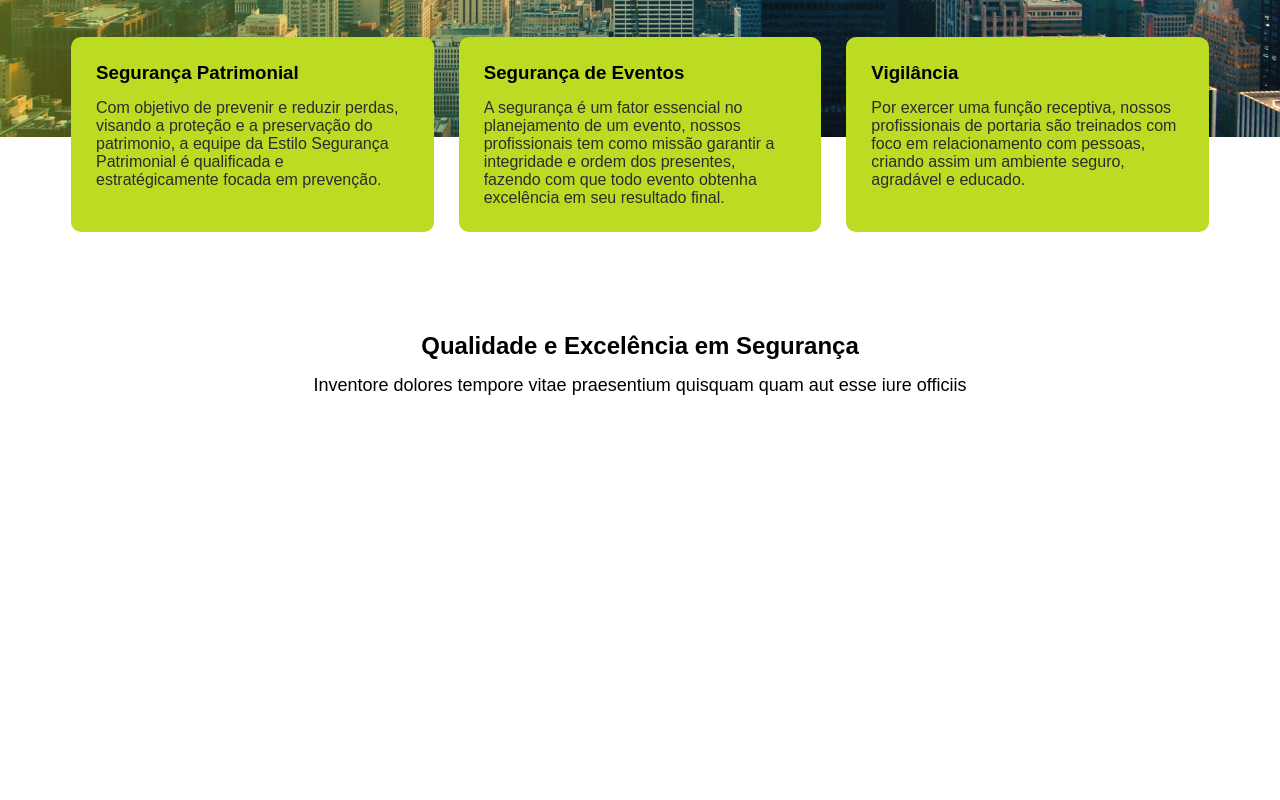
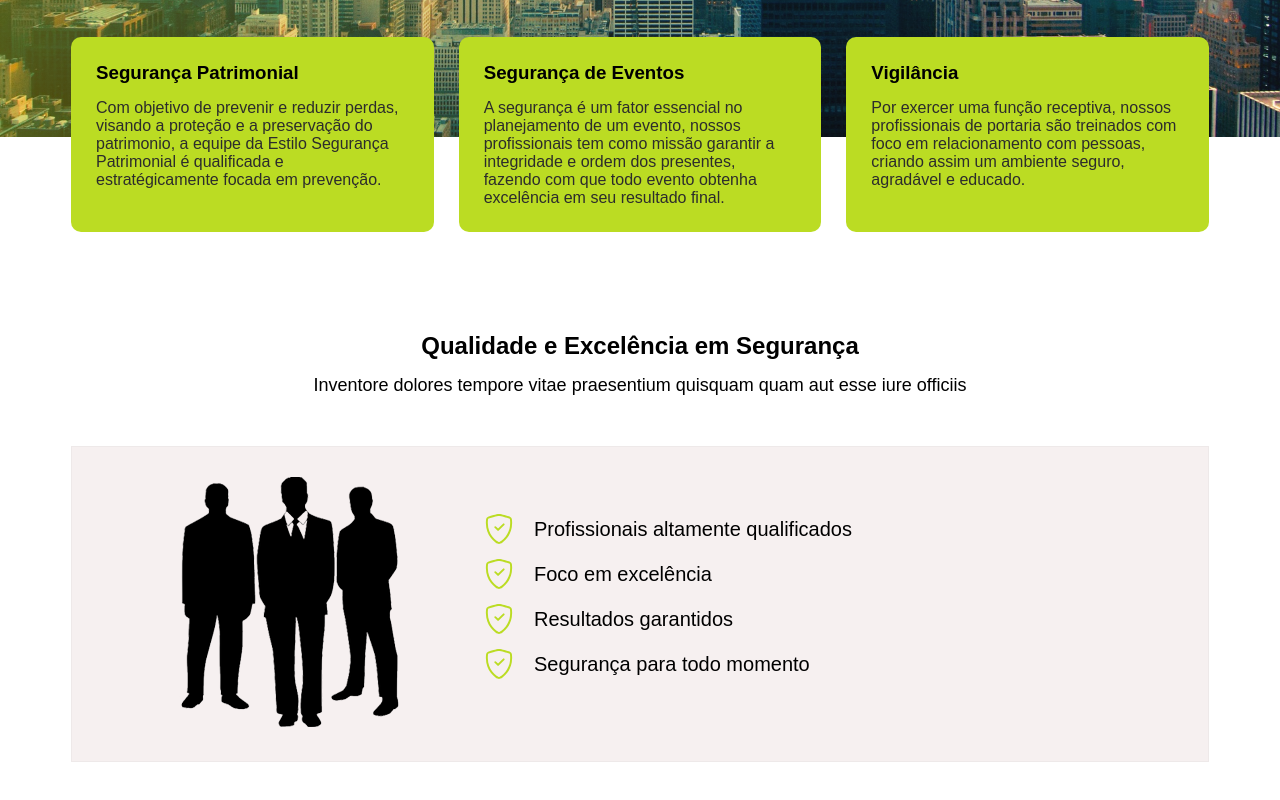
Before and after one commit to rodrigoanastacio/ESP_site, a Next.js app: page / in a window 1280 px wide. Shown: the part 412-1212 px from the top of the page. Before the commit the page ends 958 px from the top, so only its background shows below. Built offline with nearby package versions, Linux system fonts and the light colour scheme.

Commit message:
Add SideBySide component and quality section

```diff
--- a/package.json
+++ b/package.json
@@ -10,7 +10,8 @@
   "dependencies": {
     "next": "12.0.7",
     "react": "17.0.2",
-    "react-dom": "17.0.2"
+    "react-dom": "17.0.2",
+    "react-icons": "^4.3.1"
   },
   "devDependencies": {
     "eslint": "8.6.0",
--- /dev/null
+++ b/src/pages/components/SideBySide/index.jsx
@@ -0,0 +1,30 @@
+import { BsShieldCheck } from 'react-icons/bs';
+import styles from './styles.module.scss';
+
+export default function SideBySide() {
+  return (
+    <div className={styles.sideBySide}>
+      <div className={styles.sideImage}>
+        <img src="/seguranca-patrimonial.png" alt="" />
+      </div>
+      <ul className={styles.items}>
+        <li>
+          <BsShieldCheck />
+          <span>Profissionais altamente qualificados</span>
+        </li>
+        <li>
+          <BsShieldCheck />
+          <span>Foco em excelência</span>
+        </li>
+        <li>
+          <BsShieldCheck />
+          <span>Resultados garantidos</span>
+        </li>
+        <li>
+          <BsShieldCheck />
+          <span>Segurança para todo momento</span>
+        </li>
+      </ul>
+    </div>
+  );
+}
--- /dev/null
+++ b/src/pages/components/SideBySide/styles.module.scss
@@ -0,0 +1,48 @@
+.sideBySide {
+  padding: 30px 50px;
+  background-color: var(--gray-100);
+  border: 1px solid var(--gray-200);
+
+  display: flex;
+  flex-direction: column;
+  align-items: center;
+
+  @media (min-width: 769px) {
+    flex-direction: row;
+  }
+
+  .sideImage {
+    flex: 1;
+    text-align: center;
+    margin-bottom: 40px;
+
+    @media (min-width: 769px) {
+      margin-right: 1.5625rem;
+      margin-bottom: 0;
+    }
+  }
+
+  .items {
+    flex: 2;
+    list-style: none;
+
+    li {
+      font-size: 1.25rem;
+      display: flex;
+      align-items: center;
+      margin-bottom: 15px;
+    }
+
+    svg {
+      width: 30px;
+      height: 30px;
+      margin-right: 20px;
+      color: var(--yellow);
+      // flex: 1;
+    }
+
+    span {
+      flex: 1;
+    }
+  }
+}
--- a/src/pages/index.js
+++ b/src/pages/index.js
@@ -7,6 +7,7 @@ import NavLink from './components/NavLink';
 import Hero from './components/Hero';
 import Cards from './components/Cards';
 import Title from './components/Title';
+import SideBySide from './components/SideBySide';
 
 import styles from '../styles/Home.module.scss';
 
@@ -49,11 +50,13 @@ export default function Home() {
       </section>
 
       <section className={styles.quality}>
-        <div className="container">
+        <div className={styles.container}>
           <Title
             title="Qualidade e Excelência em Segurança"
             subtitle="Inventore dolores tempore vitae praesentium quisquam quam aut esse iure officiis"
           />
+
+          <SideBySide />
         </div>
       </section>
     </>
--- a/src/styles/Home.module.scss
+++ b/src/styles/Home.module.scss
@@ -5,4 +5,13 @@
 
 .quality {
   padding-bottom: 100px;
+
+  .container {
+    max-width: 1170px;
+    width: 100%;
+    margin: 0 auto;
+    padding: 0 1rem;
+    display: flex;
+    flex-direction: column;
+  }
 }
--- a/src/styles/globals.scss
+++ b/src/styles/globals.scss
@@ -6,6 +6,7 @@
 
 :root {
   --gray-100: #f6f0f0;
+  --gray-200: #eee9e9;
   --gray-700: #2c2c2c;
   --yellow: #bbdc23;
 }
```
Also changed, not shown: public/seguranca-patrimonial.png (added), 1 other file (tests, documents, lock files or other folders).
